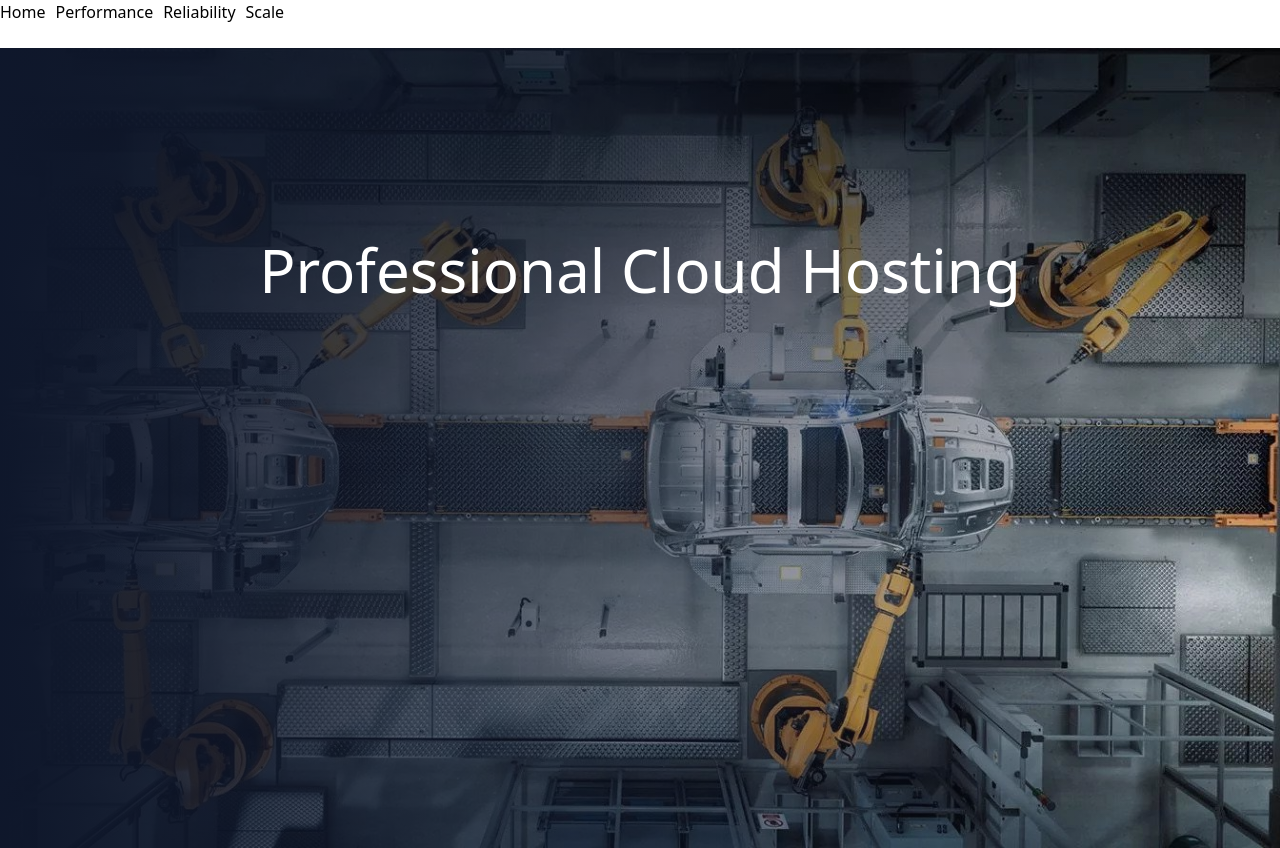
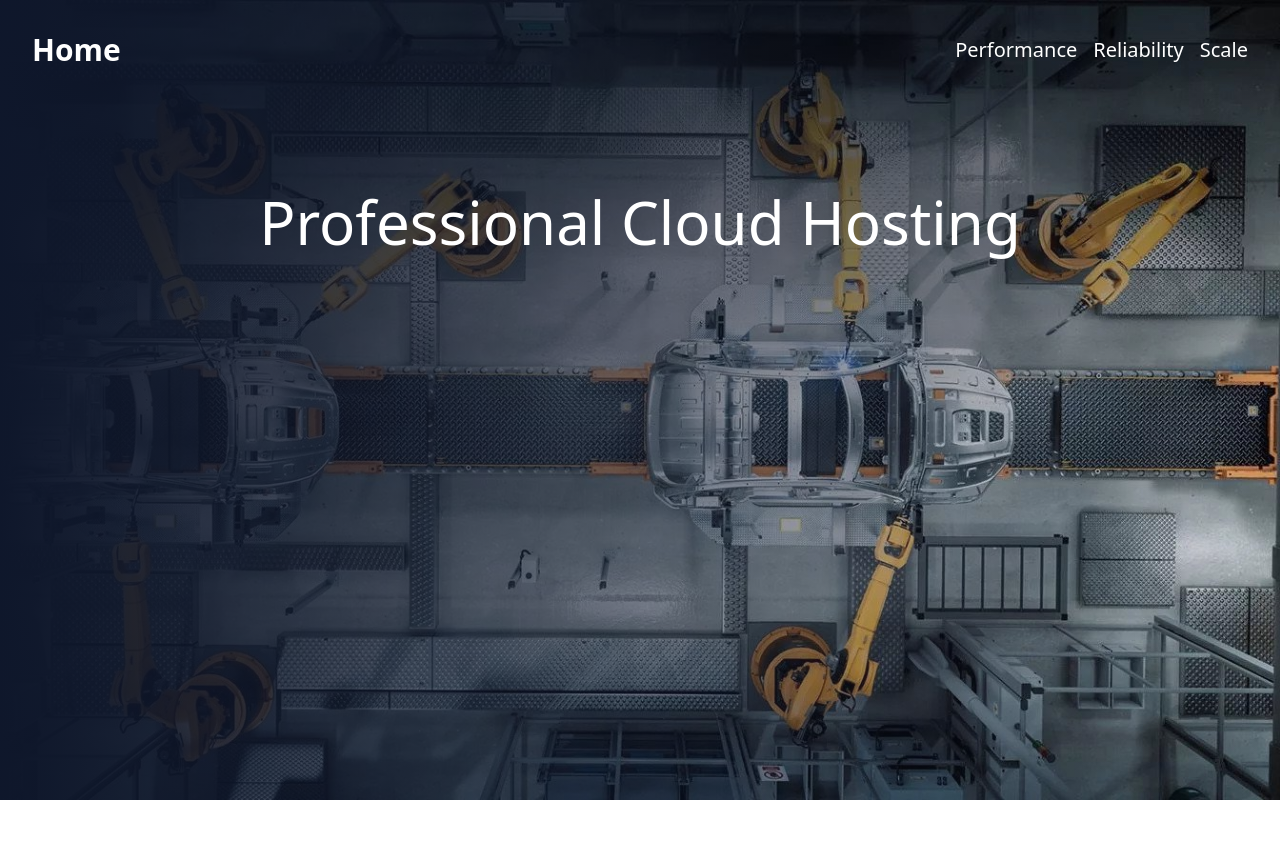
Before and after one commit to juanmiguel431/nextjs-corp, a Next.js app: page / in a window 1280 px wide. After the commit the page ends 800 px from the top, so only its background shows below. Built offline with nearby package versions, Linux system fonts and the light colour scheme.

Commit message:
Header improve with tailwind css

```diff
--- a/src/app/layout.tsx
+++ b/src/app/layout.tsx
@@ -29,7 +29,6 @@
         className={`${geistSans.variable} ${geistMono.variable} antialiased`}
       >
         <Header/>
-        <br/>
         {children}
       </body>
     </html>
--- a/src/components/Header.tsx
+++ b/src/components/Header.tsx
@@ -2,11 +2,15 @@
 
 export default function Header () {
   return (
-    <ul style={{ display: 'flex', gridGap: 10 }}>
-      <li><Link href="/">Home</Link></li>
-      <li><Link href="/performance">Performance</Link></li>
-      <li><Link href="/reliability">Reliability</Link></li>
-      <li><Link href="/scale">Scale</Link></li>
-    </ul>
+    <div className="w-full absolute text-white z-10">
+      <nav className="container relative flex flex-wrap items-center justify-between mx-auto p-8">
+        <Link href="/" className="font-bold text-3xl">Home</Link>
+        <div className="space-x-4 text-xl">
+          <Link href="/performance">Performance</Link>
+          <Link href="/reliability">Reliability</Link>
+          <Link href="/scale">Scale</Link>
+        </div>
+      </nav>
+    </div>
   )
 }
```
